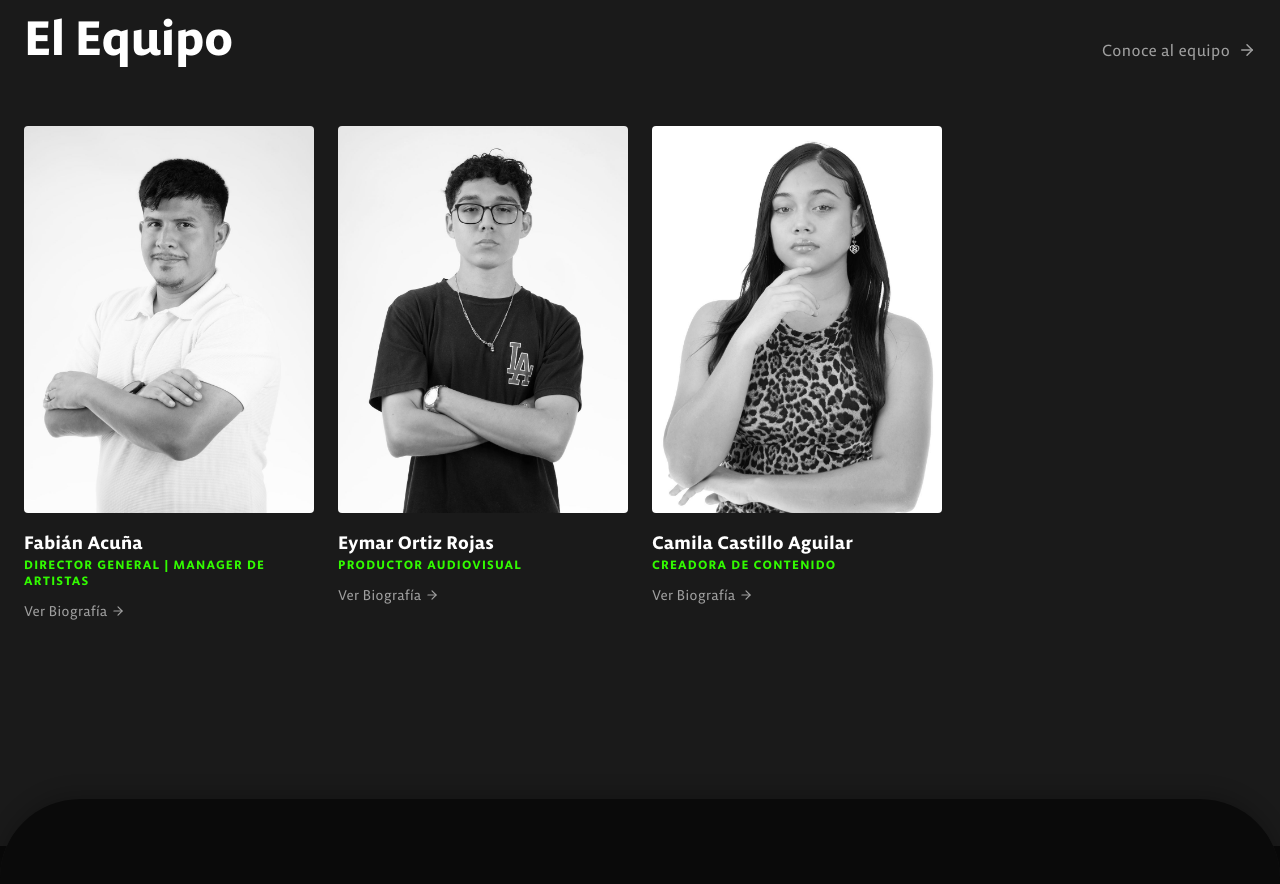
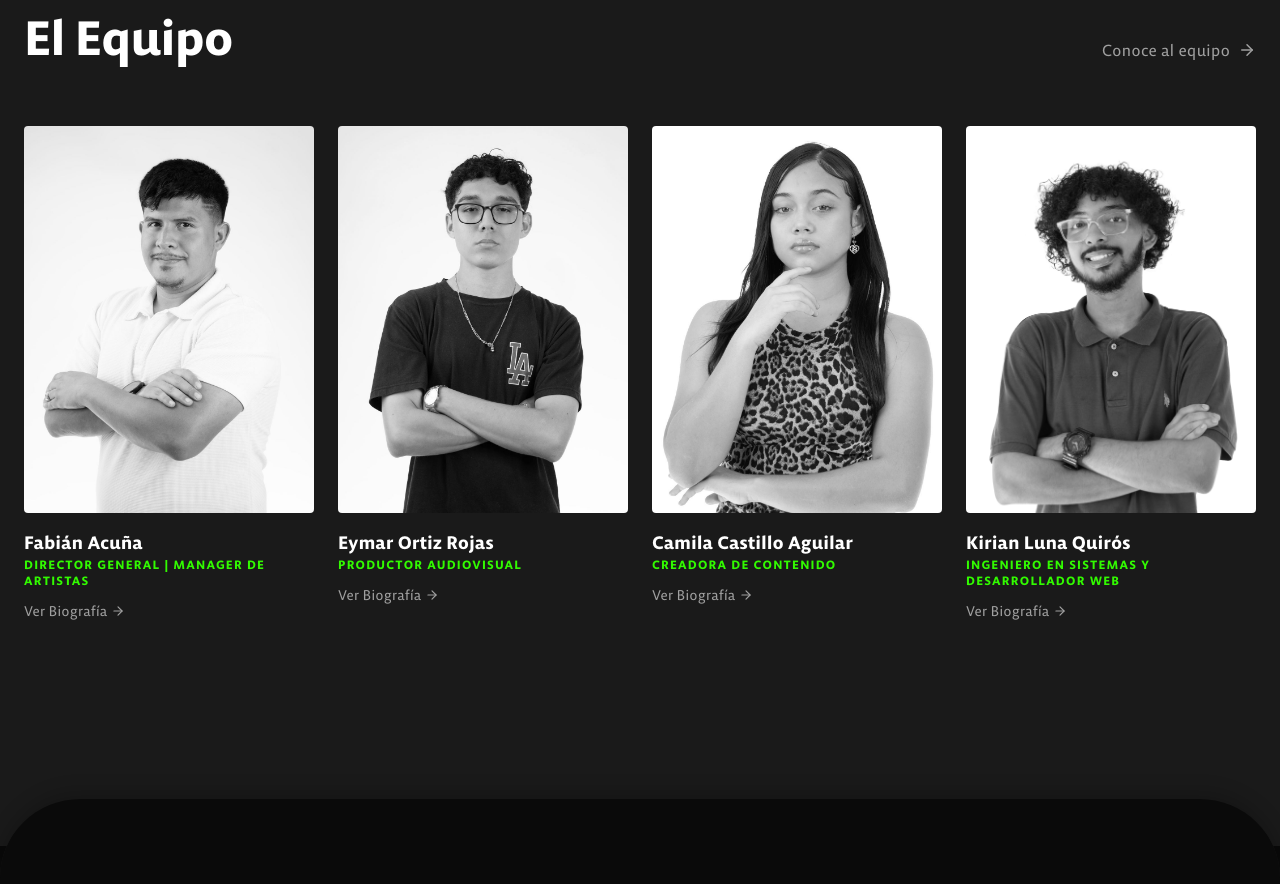
Before and after one commit to kirianL/UMPmedia, a Next.js app: page / in a window 1280 px wide. Shown: the part 6020-6904 px from the top of the page. Built offline with nearby package versions, Linux system fonts and the light colour scheme.

Commit message:
feat: add Kirian to team members

```diff
--- a/app/(landing)/team/page.tsx
+++ b/app/(landing)/team/page.tsx
@@ -38,6 +38,13 @@ const team = [
     bio: "Es Lashista y creadora de contenido con proyección en el mundo digital, construyendo su marca desde temprana edad.",
     specialties: ["Contenido Digital", "Redes Sociales", "Storytelling"],
     image: "/assets/images/Team/Camila.jpg",
+  },
+  {
+    name: "Kirian Luna Quirós",
+    role: "Ingeniero en Sistemas y Desarrollador Web",
+    bio: "Kirian Luna Quirós es ingeniero en sistemas y desarrollador web, especializado en la creación de sistemas y páginas web modernas. Cuenta con más de dos años de experiencia desarrollando soluciones digitales, combinando tecnología, diseño y creatividad para construir plataformas funcionales y visualmente atractivas.\n\nA lo largo de su trayectoria ha trabajado con restaurantes, empresas de exportación, instituciones públicas y distintos negocios que buscan fortalecer su presencia digital mediante herramientas tecnológicas bien estructuradas.\n\nSu enfoque se centra en el desarrollo de aplicaciones y sitios web optimizados para la experiencia del usuario, cuidando tanto la arquitectura del sistema como la parte visual y creativa de cada proyecto. Actualmente continúa desarrollando plataformas digitales y sistemas web, explorando nuevas tecnologías y tendencias de diseño para crear productos modernos, eficientes y con identidad propia.",
+    specialties: ["Desarrollo Web", "Sistemas", "UI/UX"],
+    image: "/assets/images/Team/Kirian.jpg",
   },
 ];
 
--- a/components/sections/team-teaser.tsx
+++ b/components/sections/team-teaser.tsx
@@ -21,6 +21,12 @@ const teamMembers = [
     name: "Camila Castillo Aguilar",
     role: "Creadora de Contenido",
     photo: "/assets/images/Team/Camila.jpg",
+    bioLink: "/team",
+  },
+  {
+    name: "Kirian Luna Quirós",
+    role: "Ingeniero en Sistemas y Desarrollador Web",
+    photo: "/assets/images/Team/Kirian.jpg",
     bioLink: "/team",
   },
 ];
```
Also changed, not shown: public/assets/images/Team/Kirian.jpg (added).
